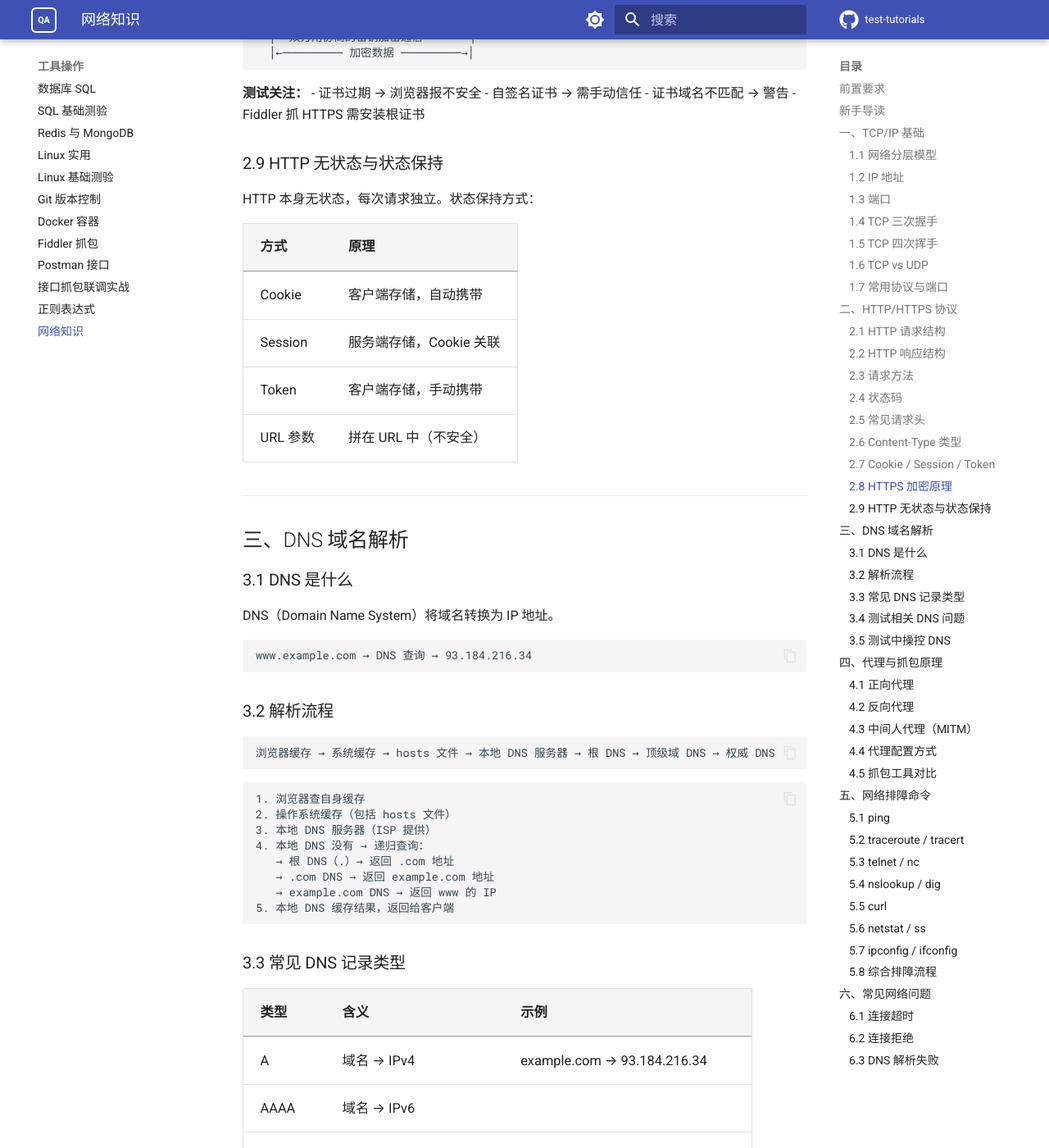
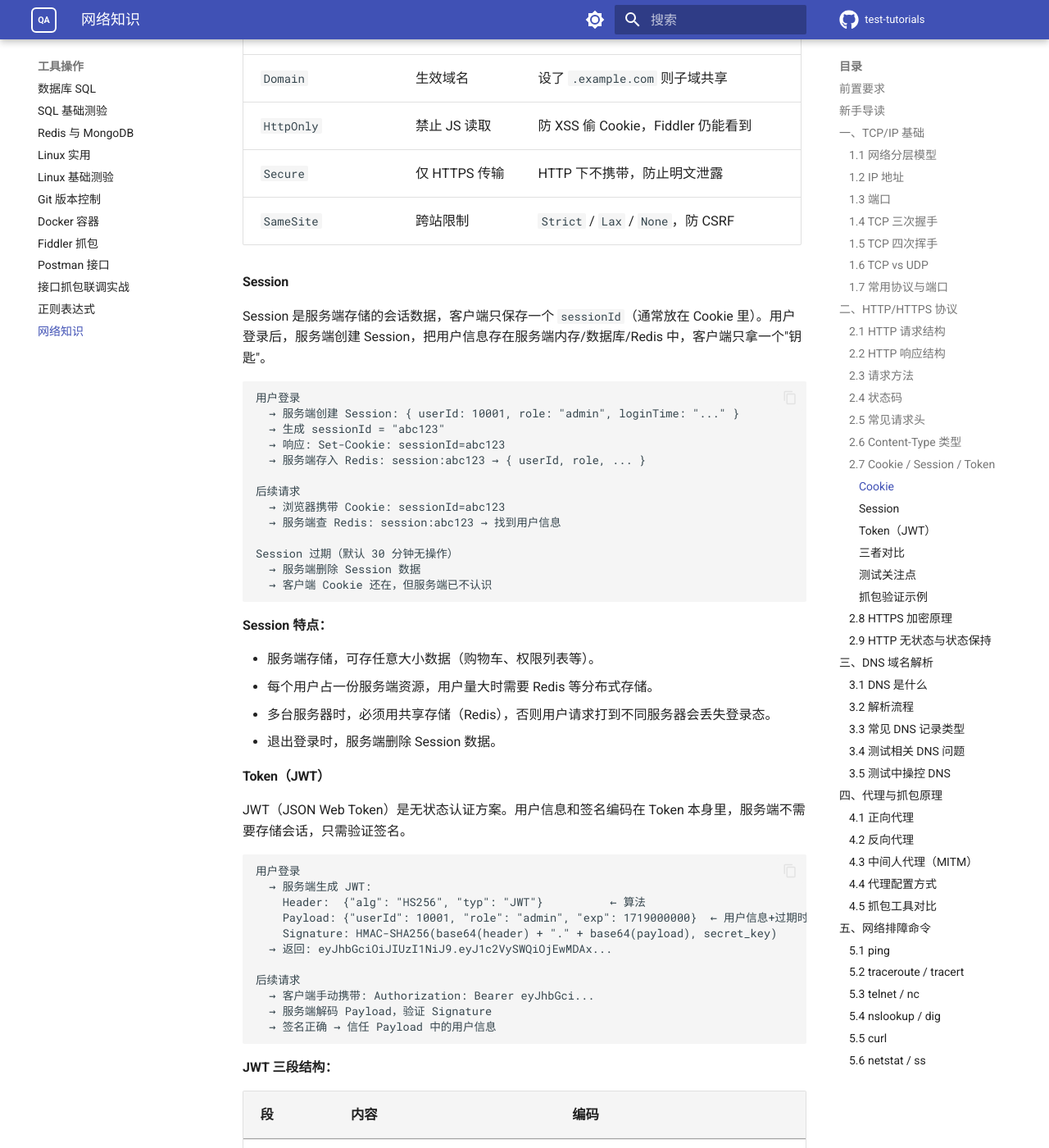
Before and after one commit to bingu7/test-tutorials, an MkDocs documentation site: the page built from docs/工具操作/网络知识教程-软件测试版.md, in a window 1280 px wide and 1400 px high, scrolled down 8191 px. Shown: the whole window at 82% size. Built offline with MkDocs 1.6.1 and Material for MkDocs 9.7.7, drawn with Linux system fonts in a browser that asks for light colours; comment, search, counter and statistics services are not loaded; some of the changed text lies outside the part shown.

Commit message:
enhance: 网络知识教程 2.7 Cookie/Session/Token 详细扩展
- Cookie：关键属性表（HttpOnly/Secure/SameSite/Path/Domain）
- Session：完整生命周期流程图（创建→携带→过期）+ 特点说明
- JWT：三段结构表（Header/Payload/Signature）+ 解码示例
- 三者对比表：存储位置、跨域、失效机制、适用场景
- 测试关注点：Cookie/Session/Token 各 5 条测试要点
- 抓包验证示例：Fiddler 查看 Cookie/Token + Python 解码 JWT

````diff
--- a/docs/工具操作/网络知识教程-软件测试版.md
+++ b/docs/工具操作/网络知识教程-软件测试版.md
@@ -257,16 +257,143 @@ Set-Cookie: sessionId=abc123
 
 ### 2.7 Cookie / Session / Token
 
-**Cookie：** 服务器写入客户端的小段数据，每次请求自动携带。
+这三者都是 HTTP 状态保持的方式，但原理和适用场景不同。测试人员必须理解它们的区别，才能正确测试登录态、鉴权和会话管理。
 
-**Session：** 服务端存储会话数据，通过 Cookie 中 sessionId 关联。
+#### Cookie
 
-**Token（JWT）：** 无状态认证，用户信息+签名编码在 Token 中。JWT 格式为 `Header.Payload.Signature`，服务端不需要存储会话（"无状态"），只需验证签名即可确认用户身份。
+Cookie 是服务器通过 `Set-Cookie` 响应头写入浏览器的一小段数据（通常 ≤ 4KB），之后每次请求浏览器会自动通过 `Cookie` 请求头携带。
 
 ```
-登录 → 服务端生成 Token → 返回客户端
-后续请求 → Header 携带 Authorization: Bearer <token>
-服务端 → 验证签名 → 读取用户信息
+登录成功
+  → 服务端响应头: Set-Cookie: sessionId=abc123; Path=/; HttpOnly; Secure
+  → 浏览器保存 Cookie
+
+后续请求
+  → 浏览器自动在请求头携带: Cookie: sessionId=abc123
+  → 服务端读取 Cookie，识别用户
+```
+
+**Cookie 关键属性：**
+
+| 属性 | 作用 | 测试关注 |
+|------|------|----------|
+| `Expires` / `Max-Age` | 过期时间 | 不设则为会话 Cookie（关闭浏览器失效） |
+| `Path` | 生效路径 | 设了 `/api` 则其他路径不携带 |
+| `Domain` | 生效域名 | 设了 `.example.com` 则子域共享 |
+| `HttpOnly` | 禁止 JS 读取 | 防 XSS 偷 Cookie，Fiddler 仍能看到 |
+| `Secure` | 仅 HTTPS 传输 | HTTP 下不携带，防止明文泄露 |
+| `SameSite` | 跨站限制 | `Strict` / `Lax` / `None`，防 CSRF |
+
+#### Session
+
+Session 是服务端存储的会话数据，客户端只保存一个 `sessionId`（通常放在 Cookie 里）。用户登录后，服务端创建 Session，把用户信息存在服务端内存/数据库/Redis 中，客户端只拿一个"钥匙"。
+
+```
+用户登录
+  → 服务端创建 Session: { userId: 10001, role: "admin", loginTime: "..." }
+  → 生成 sessionId = "abc123"
+  → 响应: Set-Cookie: sessionId=abc123
+  → 服务端存入 Redis: session:abc123 → { userId, role, ... }
+
+后续请求
+  → 浏览器携带 Cookie: sessionId=abc123
+  → 服务端查 Redis: session:abc123 → 找到用户信息
+
+Session 过期（默认 30 分钟无操作）
+  → 服务端删除 Session 数据
+  → 客户端 Cookie 还在，但服务端已不认识
+```
+
+**Session 特点：**
+
+- 服务端存储，可存任意大小数据（购物车、权限列表等）。
+- 每个用户占一份服务端资源，用户量大时需要 Redis 等分布式存储。
+- 多台服务器时，必须用共享存储（Redis），否则用户请求打到不同服务器会丢失登录态。
+- 退出登录时，服务端删除 Session 数据。
+
+#### Token（JWT）
+
+JWT（JSON Web Token）是无状态认证方案。用户信息和签名编码在 Token 本身里，服务端不需要存储会话，只需验证签名。
+
+```
+用户登录
+  → 服务端生成 JWT:
+    Header:  {"alg": "HS256", "typ": "JWT"}          ← 算法
+    Payload: {"userId": 10001, "role": "admin", "exp": 1719000000}  ← 用户信息+过期时间
+    Signature: HMAC-SHA256(base64(header) + "." + base64(payload), secret_key)
+  → 返回: eyJhbGciOiJIUzI1NiJ9.eyJ1c2VySWQiOjEwMDAx...
+
+后续请求
+  → 客户端手动携带: Authorization: Bearer eyJhbGci...
+  → 服务端解码 Payload，验证 Signature
+  → 签名正确 → 信任 Payload 中的用户信息
+```
+
+**JWT 三段结构：**
+
+| 段 | 内容 | 编码 |
+|----|------|------|
+| Header | 算法和类型 | Base64URL |
+| Payload | 用户信息、过期时间、签发时间 | Base64URL（**未加密，可解码查看**） |
+| Signature | 对 Header+Payload 的签名 | HMAC-SHA256 或 RSA |
+
+> **测试注意：** JWT 的 Payload 只是 Base64 编码，**不是加密**。用 `base64 -d` 或浏览器控制台 `atob()` 就能看到内容。不要在 Payload 里放密码、手机号等敏感信息。
+
+#### 三者对比
+
+| 维度 | Cookie + Session | JWT Token |
+|------|-----------------|-----------|
+| 数据存储位置 | 服务端（Session 存数据） | 客户端（Token 自带数据） |
+| 客户端保存 | Cookie（自动携带） | localStorage / sessionStorage / Cookie |
+| 请求携带方式 | 浏览器自动 | 手动设置 `Authorization` 头 |
+| 服务端状态 | 有状态（需存储 Session） | 无状态（只验证签名） |
+| 跨域支持 | Cookie 受同源策略限制 | Token 可跨域（放在 Header 里） |
+| 主动失效 | 删除 Session 即可 | 需要黑名单机制或等过期 |
+| 扩展性 | 多服务器需共享 Session 存储 | 天然支持分布式 |
+| 适用场景 | 传统 Web 应用、同域系统 | 前后端分离、移动端、微服务 |
+
+#### 测试关注点
+
+**Cookie 测试：**
+
+- 过期时间是否正确：设了 7 天过期，7 天后是否失效。
+- `HttpOnly` 是否生效：JS 能否读取（`document.cookie` 返回空）。
+- `Secure` 是否生效：HTTP 请求是否不带 Cookie。
+- `SameSite` 配置：跨站请求是否携带 Cookie（防 CSRF）。
+- Cookie 删除后，访问需登录的页面是否跳转登录。
+
+**Session 测试：**
+
+- Session 超时：30 分钟无操作后再访问，是否需要重新登录。
+- 并发登录：同一账号在两个浏览器登录，是否互踢。
+- 服务端重启后 Session 是否丢失（取决于存储方式）。
+- 多服务器部署时，Session 是否共享（Redis 存储验证）。
+
+**Token 测试：**
+
+- Token 过期后请求是否返回 401。
+- Token 被篡改（改 Payload 中的 userId）后是否验证失败。
+- 刷新 Token 机制：`refreshToken` 是否能无感续期。
+- Token 存储位置安全性：localStorage 有 XSS 风险，Cookie 有 CSRF 风险。
+- 退出登录后 Token 是否失效（黑名单 or 客户端清除）。
+
+#### 抓包验证示例
+
+```
+# Fiddler 中查看 Cookie
+请求头: Cookie: sessionId=abc123; theme=dark
+响应头: Set-Cookie: sessionId=abc123; Path=/; HttpOnly; Max-Age=86400
+
+# Fiddler 中查看 Token
+请求头: Authorization: Bearer eyJhbGciOiJIUzI1NiJ9.eyJ1c2VySWQi...
+
+# 用 Python 解码 JWT Payload（不要用在线工具传生产 Token）
+import base64, json
+payload = token.split('.')[1]
+# 补齐 Base64 padding
+payload += '=' * (4 - len(payload) % 4)
+print(json.loads(base64.urlsafe_b64decode(payload)))
+# 输出: {'userId': 10001, 'role': 'admin', 'exp': 1719000000}
 ```
 
 ### 2.8 HTTPS 加密原理
````
